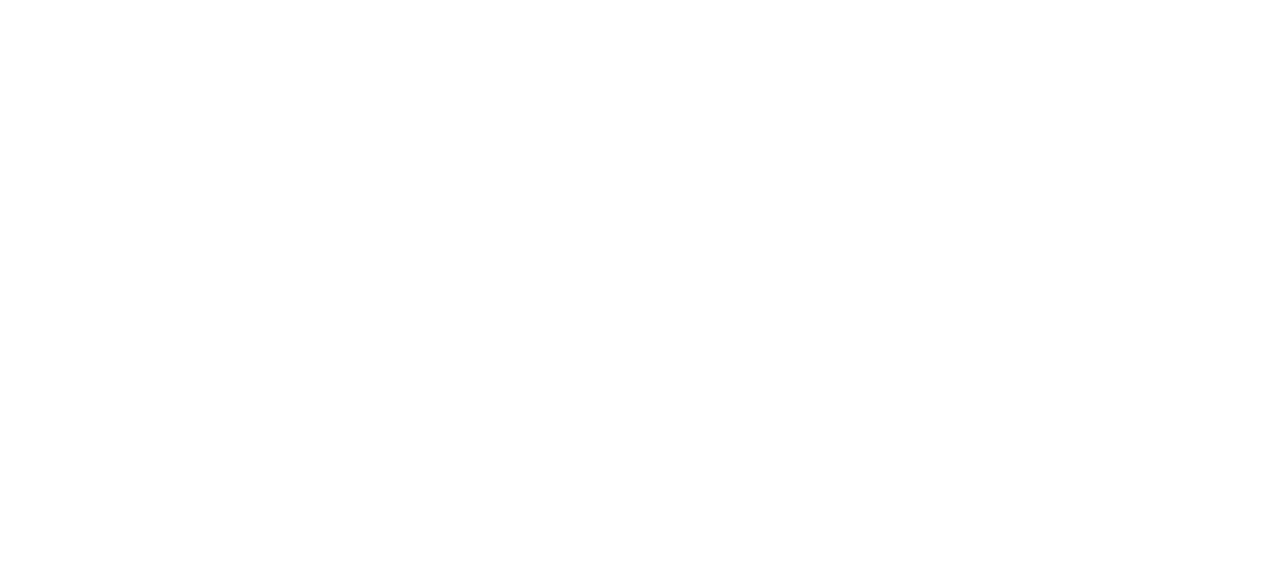
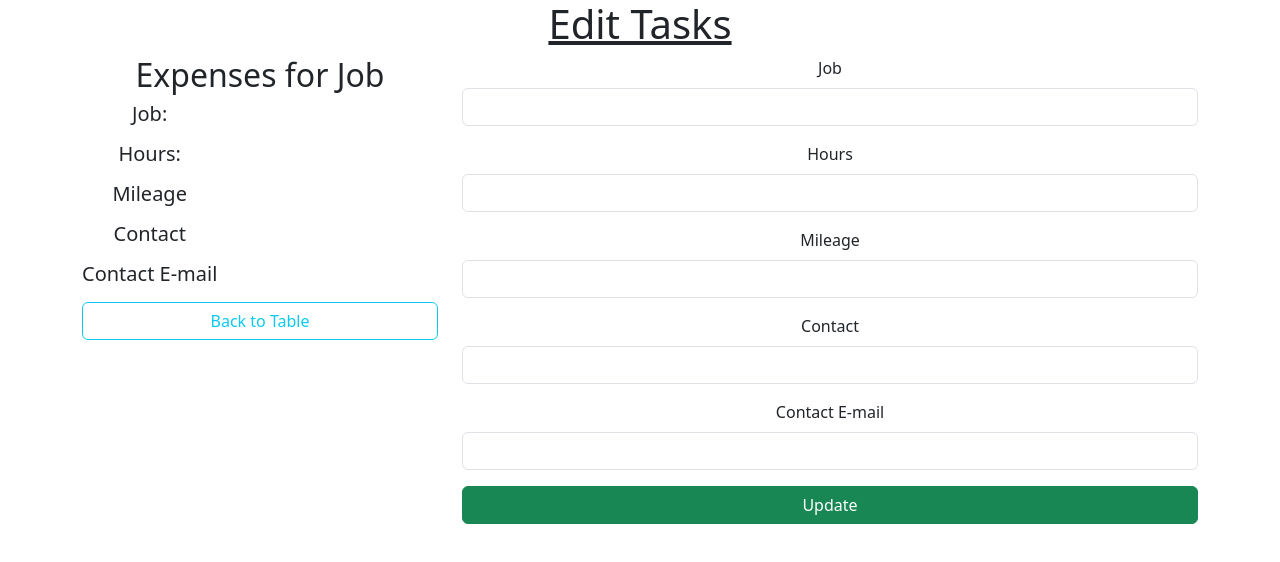
Before and after one commit to VWilcox143/Capstone-Frontend, a React (Create React App) app: page /tasks/update/1 in a window 1280 px wide. Before the commit this address had no page. Shown: the top 562 px of the page. Built offline with nearby package versions, Linux system fonts and the light colour scheme.

Commit message:
Added TaskEdit component

```diff
--- a/src/App.jsx
+++ b/src/App.jsx
@@ -2,8 +2,9 @@
 import './App.css';
 import Auth from './components/auth/Auth';
 import { useState, useEffect  } from 'react';
-import TaskIndex from './components/tasks/TaskIndex'
+import TaskIndex from './components/tasks/TaskIndex';
 import Logout from './components/auth/login/Logout';
+import TaskEdit from './components/tasks/TaskEdit'
 
 
 function App() {
@@ -39,6 +40,10 @@
           path='/tasks'
           element={<TaskIndex token={sessionToken}/>}
         />
+        <Route
+        path='/tasks/update/:id'
+        element={<TaskEdit token={sessionToken} />}
+        />
       </Routes>
     </div>
   );
--- /dev/null
+++ b/src/components/buttons/FullButtons.jsx
@@ -0,0 +1,7 @@
+import React from 'react'
+
+export default function FullButtons(props) {
+  return (
+    <div className='d-grid gap-2 mb-4'>{props.children}</div>
+  )
+}
--- /dev/null
+++ b/src/components/tasks/TaskEdit.jsx
@@ -0,0 +1,201 @@
+import React, { useEffect, useState}  from 'react';
+import { useParams, useNavigate } from 'react-router-dom';
+import { Col, Container, Form, FormGroup, Input, Label, Row, Button } from 'reactstrap';
+import FullButtons from '../buttons/FullButtons';
+import { baseURL } from '../../environment';
+
+export default function TaskEdit(props) {
+
+    const { id } = useParams();
+
+
+    const [ taskJob, setTaskJob ] = useState('')
+    const [ taskHours, setTaskHours ] = useState('')
+    const [ taskMileage, setTaskMileage ] = useState('')
+    const [ taskContact, setTaskContact ] = useState('')
+    const [ taskEmail, setTaskEmail ] = useState('')
+    const navigate = useNavigate();
+
+
+
+    const fetchTask = async () => {
+        const url = `${baseURL}/tasks/find-one/${id}`;
+
+        const requestOptions = {
+            method: 'GET',
+            headers: new Headers({
+                'Authorization': props.token
+            })
+        }
+
+        try {
+
+            const res = await fetch(url, requestOptions);
+            const data = await res.json();
+
+
+            console.log(data);
+            const { job, hours, mileage, contact, contactEmail} = data
+
+            setTaskJob(job);
+            setTaskHours(hours);
+            setTaskMileage(mileage);
+            setTaskContact(contact);
+            setTaskEmail(contactEmail);
+
+        } catch (err) {
+            console.error(err.message)
+        }
+    }
+
+    useEffect(() => {
+        if(props.token) {
+            fetchTask();
+        }
+    }, [props.token])
+
+    async function handleSubmit(e) {
+        e.preventDefault();
+        // console.log(props.token)
+        const url = `${baseURL}/tasks/${id}`;
+
+        let body = JSON.stringify({
+            job: taskJob,
+            hours: taskHours,
+            mileage: taskMileage,
+            contact: taskContact,
+            contactEmail: taskEmail
+        })
+
+        const requestOptions = {
+            headers: new Headers({
+                'Authorization': props.token,
+                "Content-Type": 'application/json'
+            }),
+            body,
+            method: 'PATCH'
+        }
+
+        try {
+
+            const res = await fetch(url, requestOptions);
+            const data = await res.json();
+
+            if(data) fetchTask();
+
+    } catch (err) {
+        console.error(err.message)
+    }
+    }
+
+    const style = {
+        textAlign: "center",
+        textDecoration: 'underline'
+    }
+
+  return (
+    <>
+        <h1 style={style}>Edit Tasks</h1>
+        <Container>
+            <Row>
+                <Col md="4">
+                    <h2>Expenses for Job</h2>
+                        <Col md="8">
+                        <thead>
+                    <tc>
+                        <tr>
+                            <Label>
+                            <h5>Job:</h5>
+                            </Label>
+                        </tr>
+                        <tr>
+                            <Label>
+                            <h5>Hours:</h5>
+                            </Label>
+                        </tr>
+                        <tr>
+                            <Label>
+                            <h5>Mileage</h5>
+                            </Label>
+                        </tr>
+                        <tr>
+                            <Label>
+                            <h5>Contact</h5>
+                            </Label>
+                        </tr>
+                        <tr>
+                            <Label>
+                            <h5>Contact E-mail</h5>
+                            </Label>
+                        </tr>
+                    </tc>
+                </thead>
+                        </Col>
+                    <FullButtons>
+                        <Button color='info'
+                        outline
+                        onClick={() => navigate('/tasks')}>Back to Table</Button>
+                    </FullButtons>
+                </Col>
+                <Col>
+                    <Form onSubmit={handleSubmit}>
+                        <FormGroup>
+                            <Label>
+                                Job
+                            </Label>
+                            <Input
+                            value={taskJob}
+                            onChange={e => setTaskJob(e.target.value)}
+                            autoComplete = 'off' />
+                        </FormGroup>
+                        <FormGroup>
+                            <Label>
+                                Hours
+                            </Label>
+                            <Input
+                            value={taskHours}
+                            onChange={e => setTaskHours(e.target.value)}
+                            autoComplete = 'off'>
+
+                            </Input>
+                        </FormGroup>
+                        <FormGroup>
+                            <Label>
+                                Mileage
+                            </Label>
+                            <Input
+                            value={taskMileage}
+                            onChange={e => setTaskMileage(e.target.value)}
+                            autoComplete = 'off'>
+                            </Input>
+                        </FormGroup>
+
+                        <FormGroup>
+                            <Label>
+                                Contact
+                            </Label>
+                            <Input
+                            value={taskContact}
+                            onChange={e => setTaskContact(e.target.value)}
+                            autoComplete = 'off' />
+                        </FormGroup>
+                        <FormGroup>
+                            <Label>
+                                Contact E-mail
+                            </Label>
+                            <Input
+                            value={taskEmail}
+                            onChange={e => setTaskEmail(e.target.value)}
+                            autoComplete = 'off'>
+                            </Input>
+                        </FormGroup>
+                        <FullButtons>
+                            <Button color='success'>Update</Button>
+                        </FullButtons>
+                    </Form>
+                </Col>
+            </Row>
+        </Container>
+    </>
+  )
+}
```
